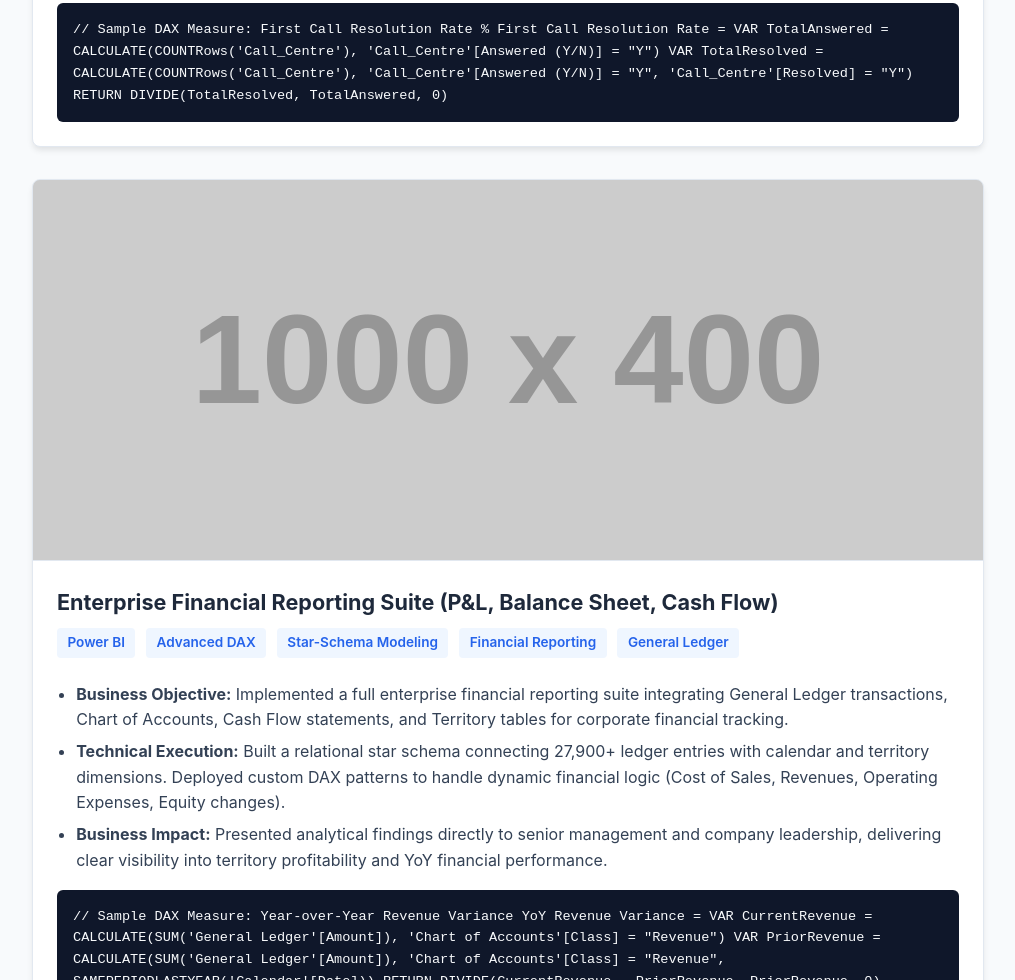
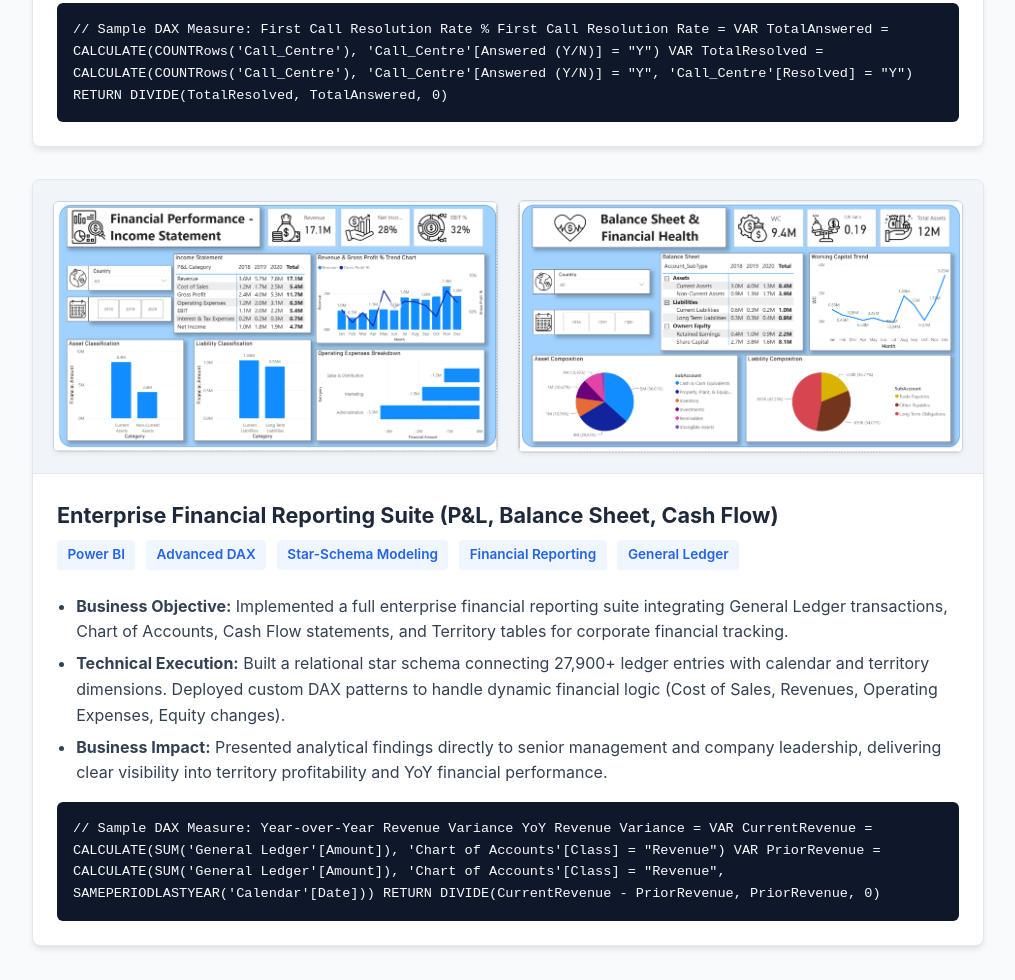
Before and after one commit to leg1tgx/leg1tgx, a plain HTML site: page index.html in a window 1280 px wide. Shown: the part 1069-2049 px from the top of the page, without its empty margins (132-1147 px from the left). Drawn offline with Linux system fonts and the light colour scheme; placeholder pictures from the web are drawn by us.

Commit message:
Update index.html

```diff
--- a/index.html
+++ b/index.html
@@ -133,7 +133,10 @@ DIVIDE(TotalResolved, TotalAnswered, 0)
 
             <!-- Project 2: Financial Reporting Suite -->
             <div class="project-card">
-                <img src="https://via.placeholder.com/1000x400?text=Financial+Reporting+Suite+(P%26L,+Cash+Flow)+Dashboard" alt="Financial Reporting Suite Preview" class="project-preview">
+                <div class="dashboard-gallery">
+                    <img src="financial_dashboard1.png" alt="Enterprise Financial Reporting Suite - Financial Statements Overview">
+                    <img src="financial_dashboard2.png" alt="Enterprise Financial Reporting Suite - Performance & Variance Analysis">
+                </div>
                 <div class="project-content">
                     <h3 class="project-title">Enterprise Financial Reporting Suite (P&L, Balance Sheet, Cash Flow)</h3>
                     <div class="tech-tags">
```
